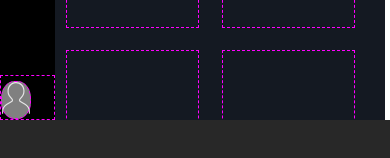
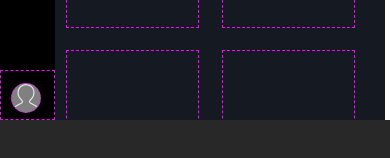
Before and after one commit to gabrieleomegna/html-css-spotifyweb, a plain HTML site: page index.html in a window 390 px wide. Shown: the part 624-782 px from the top of the page. Drawn offline with Linux system fonts and the light colour scheme.

Commit message:
Centered end-section of side-bar in mobile layout

```diff
--- a/style/style.css
+++ b/style/style.css
@@ -43,11 +43,15 @@ header .hdr-container-top {
 header .hdr-container-end {
     align-self: flex-end;
     width: 100%;
+    padding: .4rem .6rem;
 }
 .hdr-container-end .mobile-icon {
     background-color: rgb(128, 128, 128);
-    border-radius: 45%;
+    border-radius: 50%;
+    height: 30px;
+    overflow: hidden;
 }
+
 
 
 
```
